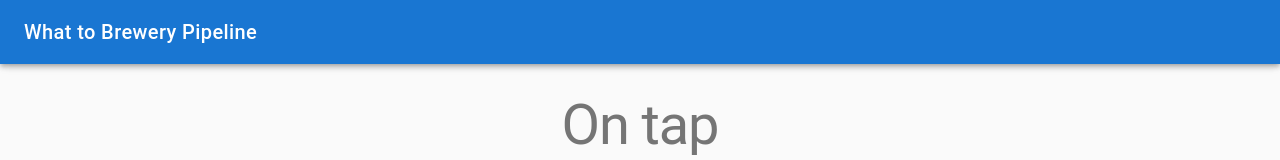
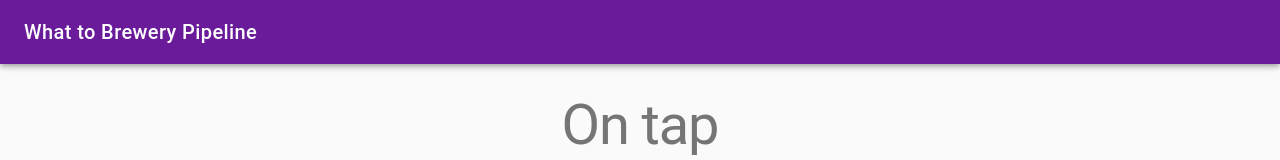
Before and after one commit to jamesnw/brew-pipeline, a Vue app: page / in a window 1280 px wide. Shown: the top 160 px of the page. Built offline with nearby package versions, Linux system fonts and the light colour scheme; no server answers.

Commit message:
Change Header color

```diff
--- a/src/App.vue
+++ b/src/App.vue
@@ -1,6 +1,6 @@
 <template>
 <div>
-  <v-toolbar fixed app dark color='primary'>
+  <v-toolbar fixed app dark color='purple darken-3'>
     <v-toolbar-title v-text="title"></v-toolbar-title>
   </v-toolbar>
   <v-content>
```
